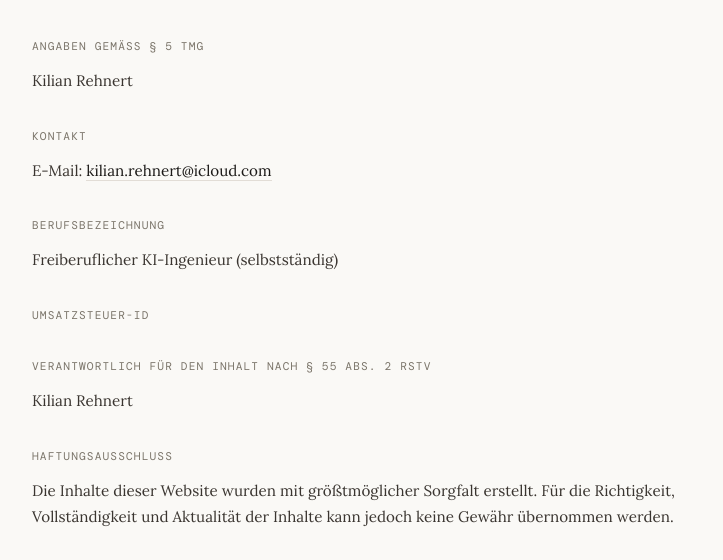
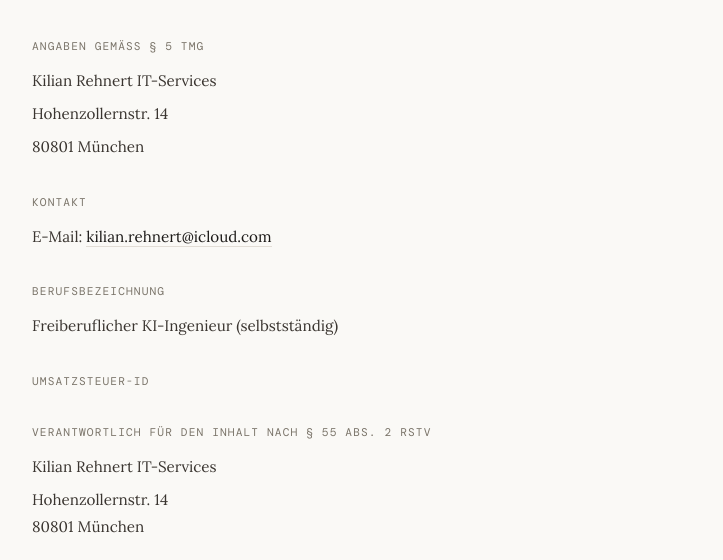
Before and after one commit to kilian234/kilian234.github.io, a plain HTML site: page impressum.html in a window 1280 px wide. Shown: the part 202-762 px from the top of the page, without its empty margins (278-1001 px from the left). Drawn offline with Linux system fonts and the light colour scheme.

Commit message:
Update contact information in Datenschutz and Impressum pages to include full address for Kilian Rehnert IT-Services.

```diff
--- a/impressum.html
+++ b/impressum.html
@@ -136,9 +136,9 @@
 
     <main>
       <h2>Angaben gemäß § 5 TMG</h2>
-      <p>Kilian Rehnert</p>
-      <p><!-- ADRESSE: Straße und Hausnummer --></p>
-      <p><!-- PLZ München --></p>
+      <p>Kilian Rehnert IT-Services</p>
+      <p>Hohenzollernstr. 14</p>
+      <p>80801 München</p>
 
       <h2>Kontakt</h2>
       <p>E-Mail: <a href="mailto:kilian.rehnert@icloud.com">kilian.rehnert@icloud.com</a></p>
@@ -150,8 +150,8 @@
       <p><!-- Umsatzsteuer-Identifikationsnummer gemäß § 27 a UStG: DE... (falls vorhanden) --></p>
 
       <h2>Verantwortlich für den Inhalt nach § 55 Abs. 2 RStV</h2>
-      <p>Kilian Rehnert</p>
-      <p><!-- Adresse wie oben --></p>
+      <p>Kilian Rehnert IT-Services</p>
+      <p>Hohenzollernstr. 14<br>80801 München</p>
 
       <h2>Haftungsausschluss</h2>
       <p>
```
Also changed, not shown: datenschutz.html (+3 -2 lines).
